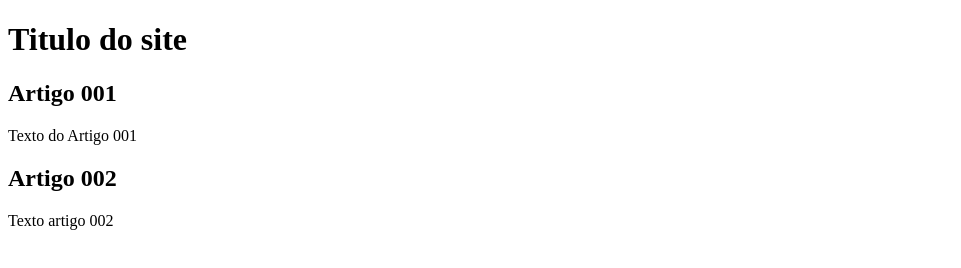
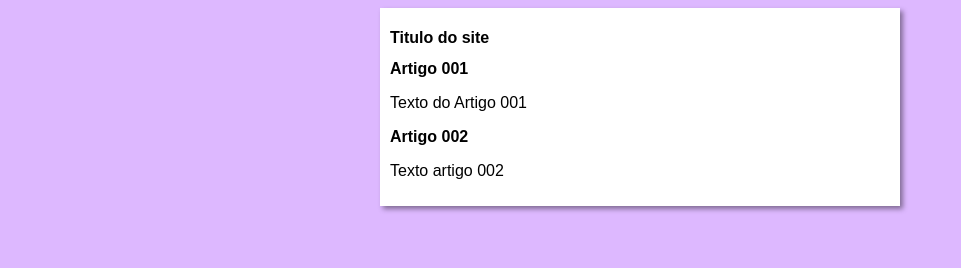
Before and after one commit to danielvitorb/projeto_site, a plain HTML site: page index.html in a window 1280 px wide. Shown: the whole page, without its empty margins (0-961 px from the left). Drawn offline with Linux system fonts and the light colour scheme.

Commit message:
iniciei o design

```diff
--- /dev/null
+++ b/estilos/style.css
@@ -0,0 +1,16 @@
+* {
+    font-family: Arial, Helvetica, sans-serif;
+    font-size: 16px;
+}
+
+body {
+    background-color: rgb(221, 184, 255);
+}
+
+main {
+    background-color: white;
+    width: 500px;
+    margin: auto;
+    padding: 10px;
+    box-shadow: 3px 3px 5px rgba(0, 0, 0, 0.418);
+}
--- a/index.html
+++ b/index.html
@@ -4,6 +4,7 @@
     <meta charset="UTF-8">
     <meta name="viewport" content="width=device-width, initial-scale=1.0">
     <title>Titulo do site</title>
+    <link rel="stylesheet" href="estilos/style.css">
 </head>
 <body>
     <main>
```
